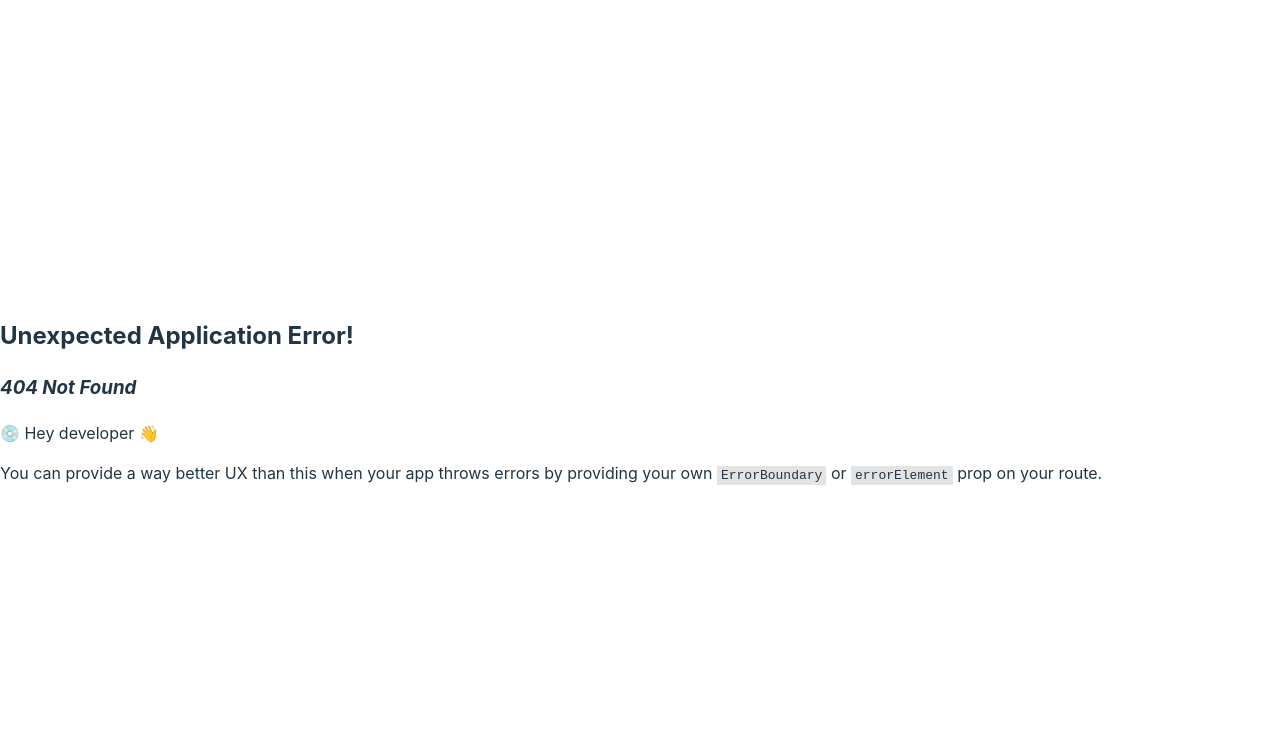
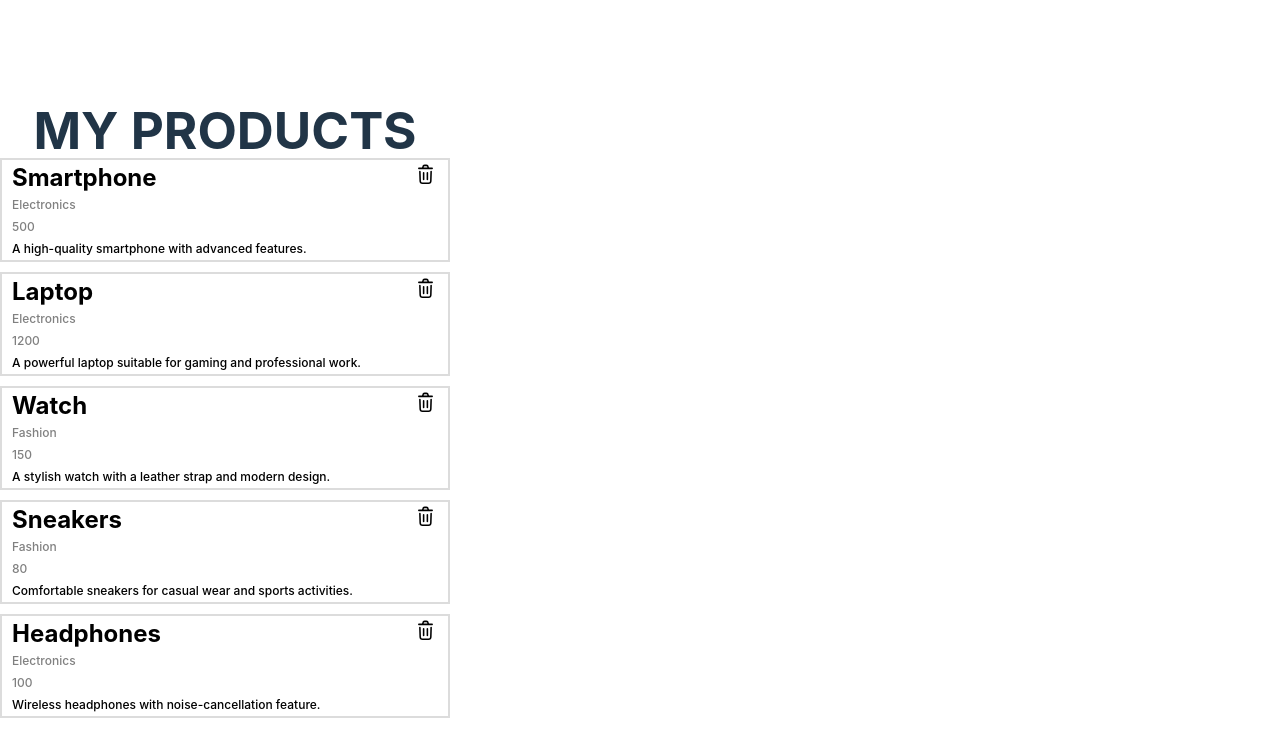
Before and after one commit to Evan-CSE/teebay, a React (Vite) app: page /my-products in a window 1280 px wide. Before the commit this address had no page. Shown: the top 756 px of the page. Built offline with nearby package versions, Linux system fonts and the light colour scheme; the HTML template or start-up script is replaced by a standard one.

Commit message:
Add global css rules

```diff
--- a/src/App.css
+++ b/src/App.css
@@ -2,6 +2,49 @@
   --form-border: 1px solid gainsboro;
   --form-input-focus: 0.5px solid skyblue;
   --primary: rgb(114, 28, 194);
+}
+
+.d-flex {
+  display: flex;
+}
+
+.flex-col {
+  flex-direction: column;
+}
+
+.justify-center {
+  justify-content: center;
+}
+
+.justify-between {
+  justify-content: space-between;
+}
+
+.align-center {
+  align-items: center;
+}
+
+.mt-s {
+  margin-top: 5px;
+}
+
+.p-1 {
+  padding: 10px;
+}
+
+.px-1 {
+  padding: 0px 10px;
+}
+
+.py-1 {
+  padding: 10px 0px;
+}
+.mt-3 {
+  margin-top: 30px;
+}
+
+.text-decoration-none {
+  text-decoration: none;
 }
 
 .reg-form {
```
Also changed, not shown: src/App.tsx (+12 -7 lines), src/Assets/delete.svg (added).
